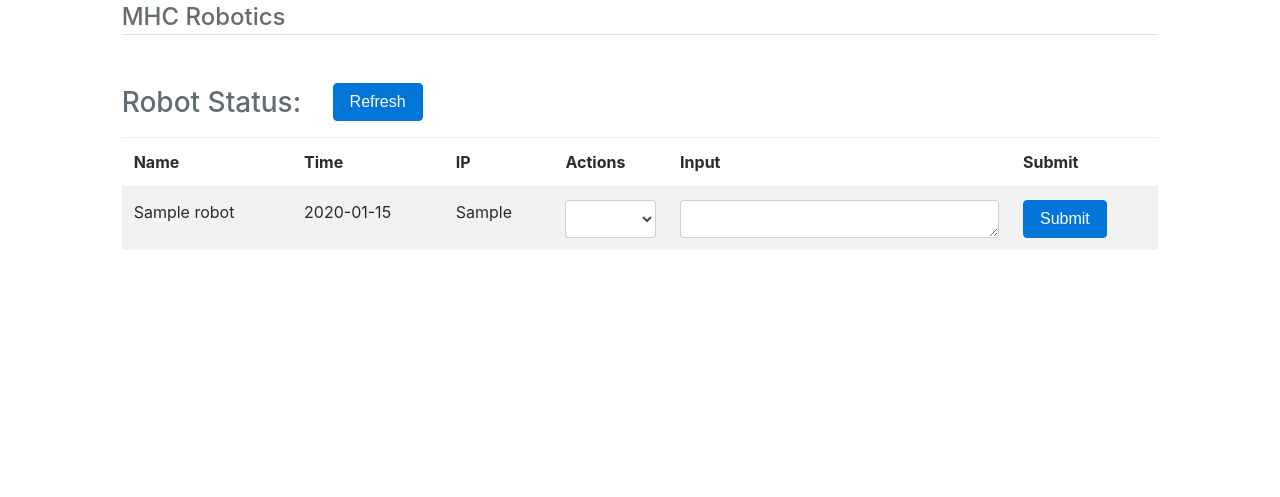
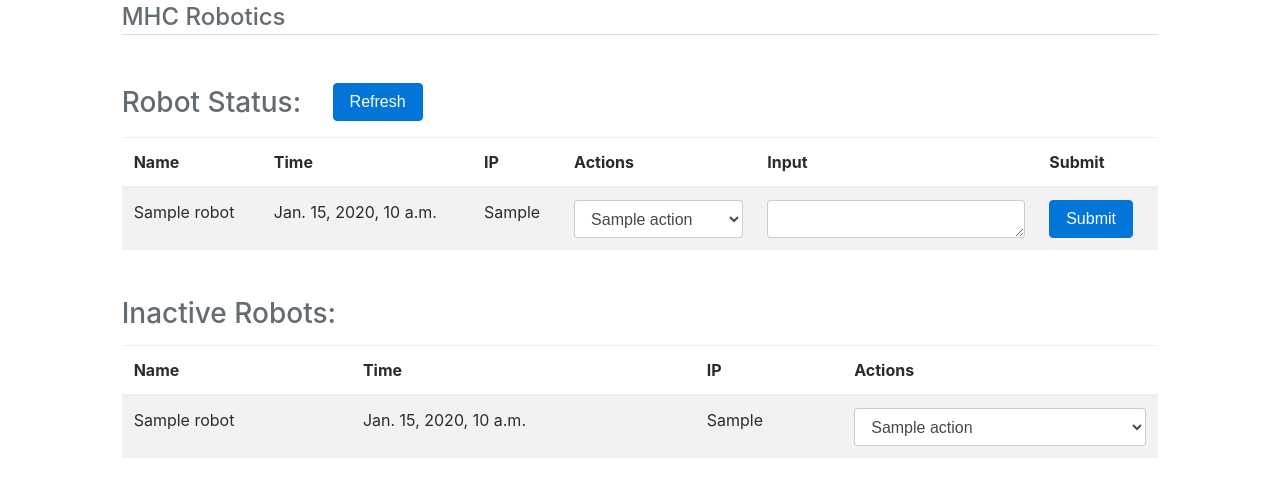
Before and after one commit to ftPeter/multibotserver, a Django app: template bigboard/templates/home.html in a window 1280 px wide. Shown: the top 497 px of the page. Run offline with Django 3.2, Linux system fonts and the light colour scheme; tables that the repository leaves empty hold one stand-in row (values such as "Sample post"); the template is opened without the code that fills it: values that come from a table or form of the project are taken from there, most other values are stand-ins (such as "Sample title", 1, 10 or a date in 2020); data that the repository does not hold is empty; some libraries are stand-ins or nearby versions.

Commit message:
Grey out inactive robots - robots that haven't reported in the last 15mins

```diff
--- a/bigboard/templates/home.html
+++ b/bigboard/templates/home.html
@@ -43,7 +43,7 @@
                         </tr>
                     </thead>
                     <tbody>
-                        {% for robot in robots%}
+                        {% for robot in activeRobots %}
                             <tr>
                                 <td>{{robot.name}}</td>
                                 <td>{{robot.time}}</td>
@@ -57,11 +57,42 @@
                                 </td>
                                 <td>
                                     <form id="{{robot.id}}">
-                                    <textarea class="form-control" rows="1" name="input" required></textarea>
+                                    <textarea class="form-control" rows="1" name="input"></textarea>
                                     </form>
                                 </td>
                                 <td>
                                     <button type="submit" form="{{robot.id}}" class="btn btn-primary">Submit</button>
+                                </td>
+                            </tr>
+                        {% endfor %}
+                    </tbody>
+                </table>
+            </div>
+            <div class="mt-5 mb-3">
+                <span class="h3 text-muted mr-4 align-middle">Inactive Robots:</span>
+            </div>
+            <div>
+                <table class="table table-striped table-hover">
+                    <thead>
+                        <tr>
+                            <th>Name</th>
+                            <th>Time</th>
+                            <th>IP</th>
+                            <th>Actions</th>
+                        </tr>
+                    </thead>
+                    <tbody>
+                        {% for robot in inactiveRobots %}
+                            <tr>
+                                <td>{{robot.name}}</td>
+                                <td>{{robot.time}}</td>
+                                <td>{{robot.ip}}</td>
+                                <td>
+                                    <select class="form-control" id="{{robot.id}}-action">
+                                        {% for action in robot.type.get_actions%}
+                                        <option>{{action}}</option>
+                                        {% endfor %}
+                                    </select>
                                 </td>
                             </tr>
                         {% endfor %}
```
Also changed, not shown: bigboard/views.py (+21 -1 lines).
